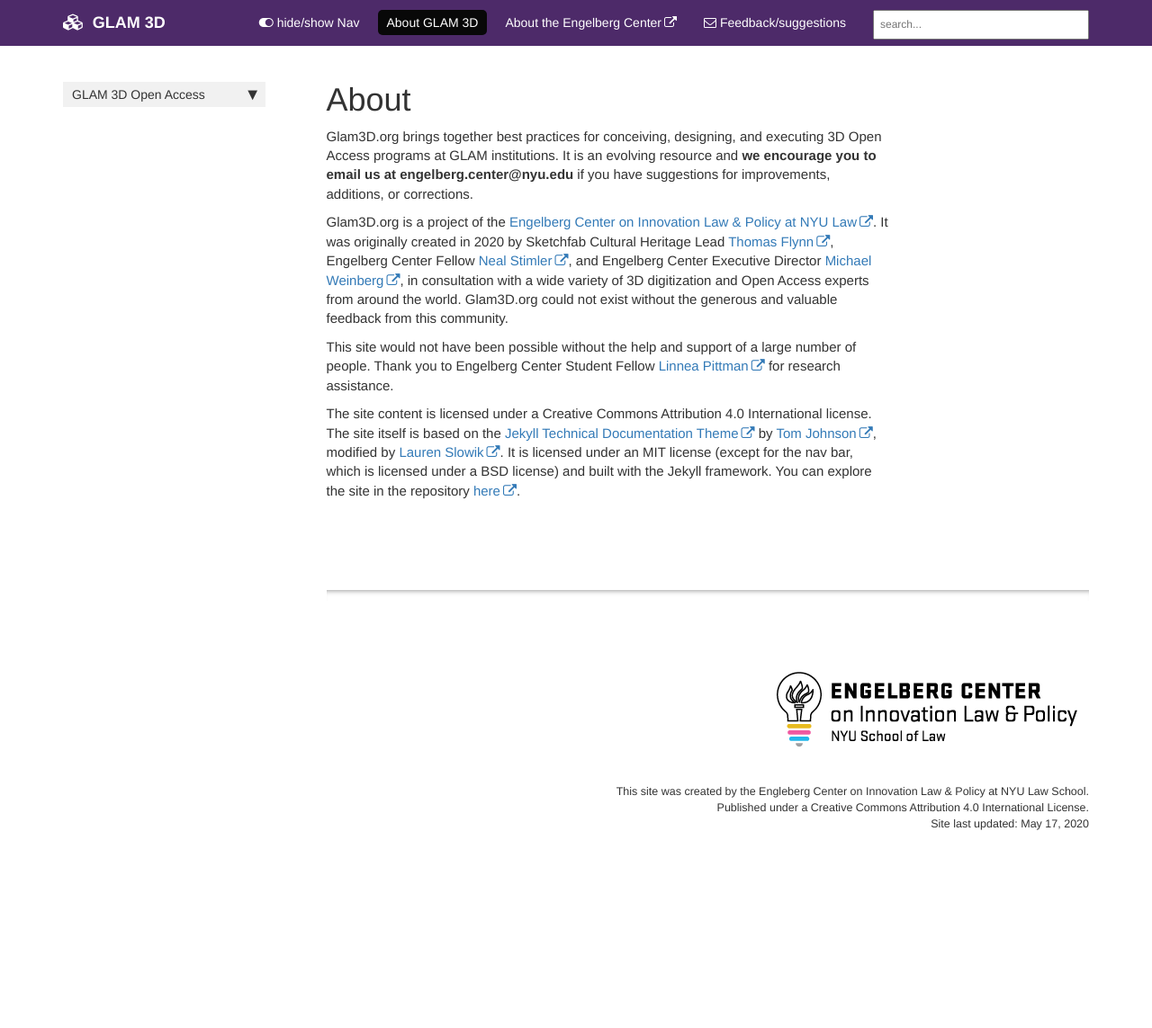
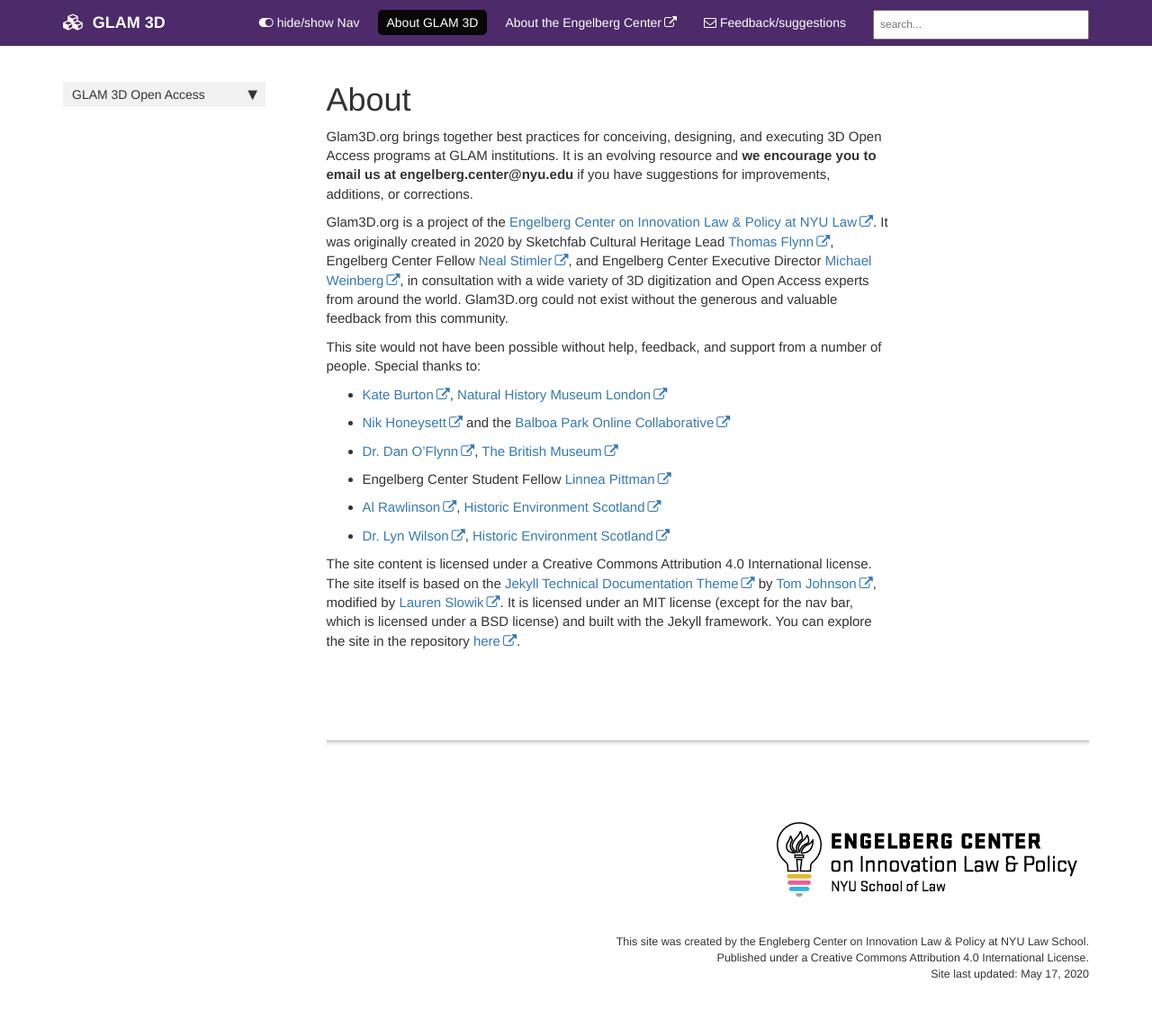
Before and after one commit to NYUEngelberg/NYUEngelberg.github.io, a Jekyll site: the page built from pages/About/about.md, in a window 1280 px wide. Shown: the whole page at 90% size. Built offline with Jekyll 4.4.1, drawn with Linux system fonts in a browser that asks for light colours; comment, search, counter and statistics services are not loaded; before the commit the page ends 976 px from its top, so only the background shows below that.

Commit message:
added more people to about page

```diff
--- a/pages/About/about.md
+++ b/pages/About/about.md
@@ -11,6 +11,13 @@ Glam3D.org brings together best practices for conceiving, designing, and executi
 
 Glam3D.org is a project of the [Engelberg Center on Innovation Law & Policy at NYU Law](https://www.law.nyu.edu/centers/engelberg).  It was originally created in 2020 by Sketchfab Cultural Heritage Lead [Thomas Flynn](https://twitter.com/nebulousflynn), Engelberg Center Fellow [Neal Stimler](https://www.law.nyu.edu/centers/engelberg/team/stimler), and Engelberg Center Executive Director [Michael Weinberg](https://www.law.nyu.edu/centers/engelberg/team/weinberg), in consultation with a wide variety of 3D digitization and Open Access experts from around the world.  Glam3D.org could not exist without the generous and valuable feedback from this community.
 
-This site would not have been possible without the help and support of a large number of people.  Thank you to Engelberg Center Student Fellow [Linnea Pittman](https://www.law.nyu.edu/centers/engelberg/team/pittman) for research assistance.
+This site would not have been possible without help, feedback, and support from a number of people.  Special thanks to:
+
+* [Kate Burton](https://www.linkedin.com/in/kate-burton-8684985a/), [Natural History Museum London](https://www.nhm.ac.uk/)
+* [Nik Honeysett](https://twitter.com/nhoneysett) and the [Balboa Park Online Collaborative](https://www.bpoc.org/)
+* [Dr. Dan O'Flynn](https://twitter.com/danoflynn), [The British Museum](https://www.britishmuseum.org/)
+* Engelberg Center Student Fellow [Linnea Pittman](https://www.law.nyu.edu/centers/engelberg/team/pittman)
+* [Al Rawlinson](https://twitter.com/alrawli), [Historic Environment Scotland](https://www.historicenvironment.scot/)
+* [Dr. Lyn Wilson](https://twitter.com/Scottish3D), [Historic Environment Scotland](https://www.historicenvironment.scot/)
 
 The site content is licensed under a Creative Commons Attribution 4.0 International license.  The site itself is based on the [Jekyll Technical Documentation Theme](https://idratherbewriting.com/documentation-theme-jekyll/) by [Tom Johnson](https://idratherbewriting.com/aboutme/), modified by [Lauren Slowik](https://www.laurenslowik.com/).  It is licensed under an MIT license (except for the nav bar, which is licensed under a BSD license) and built with the Jekyll framework.  You can explore the site in the repository [here](https://github.com/NYUEngelberg/NYUEngelberg.github.io).
```
